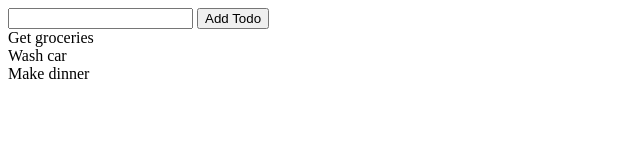
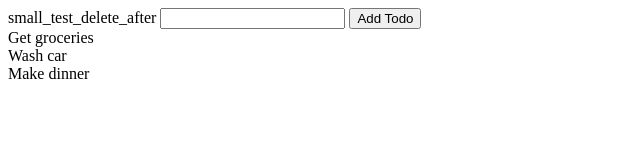
Before and after one commit to aless-x-code/todo-app-js, a plain HTML site: page index.html in a window 1280 px wide. Shown: the whole page, without its empty margins (0-640 px from the left). Drawn offline with Linux system fonts and the light colour scheme.

Commit message:
small change

```diff
--- a/index.html
+++ b/index.html
@@ -8,7 +8,7 @@
         <meta name="viewport" content="width=device-width, initial-scale=1.0" />
         <title>JS practice</title>
       </head>
-      <body></body>
+      <body> small_test_delete_after </body>
     </html>
   </head>
   <body>
```
